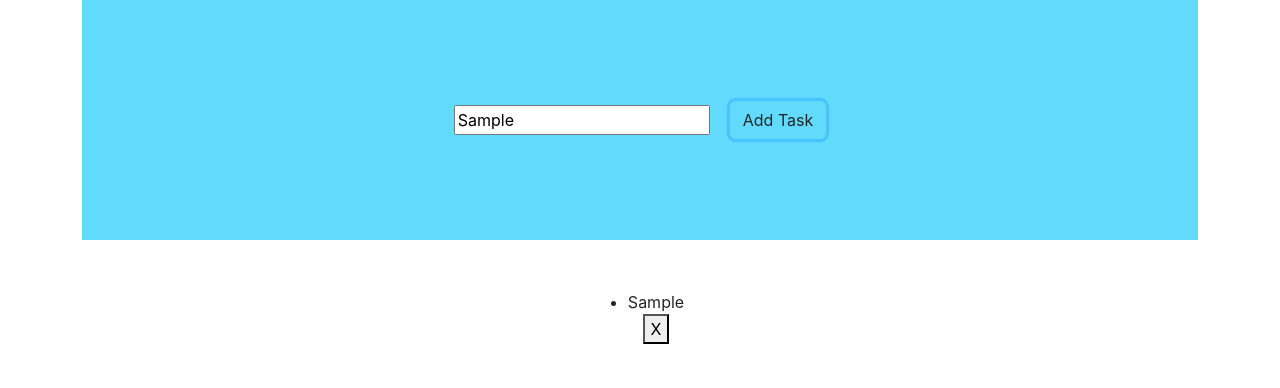
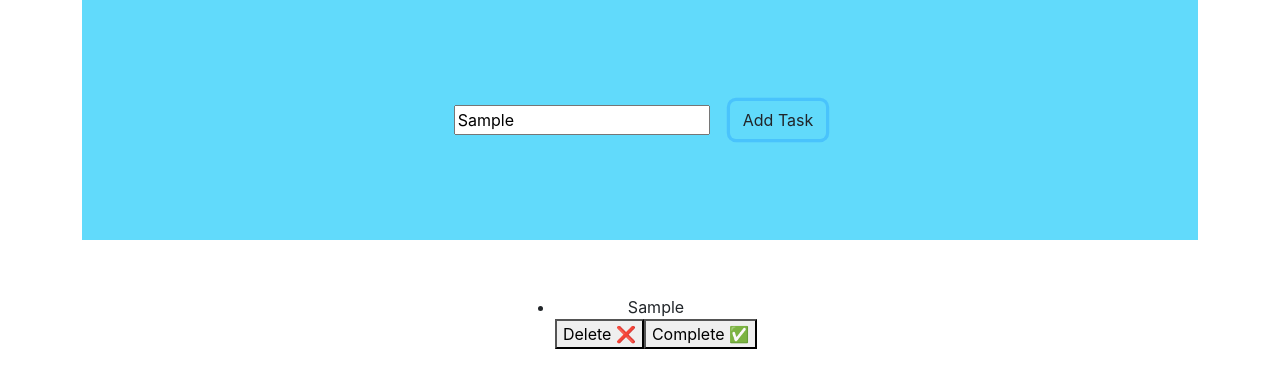
Before and after one commit to nicholas-karimi/react_apps, a React (Create React App) app: page / in a window 1280 px wide. Both pictures are taken after typing "Sample" into the empty fields and a click on the button "Add Task". Shown: the top 388 px of the page. Built offline with nearby package versions, Linux system fonts and the light colour scheme; the HTML template or start-up script is replaced by a standard one.

Commit message:
add component and update task

```diff
--- a/src/App.js
+++ b/src/App.js
@@ -1,5 +1,7 @@
 import './App.css';
 import { useState } from 'react';
+
+import Task from './Task';
 
 function App(props) {
   // track todos
@@ -15,6 +17,7 @@ function App(props) {
     const task = {
       id: todoList.length === 0 ? 1 : todoList[todoList.length - 1].id + 1,
       taskName: newTask,
+      completed: false,
     };
     setTodoList([...todoList, task]);
   };
@@ -31,6 +34,20 @@ function App(props) {
     // console.log('Task Deleted');
     setTodoList(newTodoList);
   };
+
+  // Update Task
+
+  const completeTask = id => {
+    setTodoList(
+      todoList.map(task => {
+        if (task.id === id) {
+          return { ...task, completed: true };
+        } else {
+          return task;
+        }
+      })
+    );
+  };
   return (
     <div className="App">
       <div className="addTask">
@@ -42,12 +59,13 @@ function App(props) {
       <div className="list">
         {todoList.map(task => {
           return (
-            <div>
-              <ul>
-                <li>{task.taskName}</li>
-                <button onClick={() => deleteTask(task.id)}>X</button>
-              </ul>
-            </div>
+            <Task
+              taskName={task.taskName}
+              id={task.id}
+              completed={task.completed}
+              deleteTask={deleteTask}
+              completeTask={completeTask}
+            />
           );
         })}
       </div>
--- /dev/null
+++ b/src/Task.js
@@ -0,0 +1,18 @@
+const Task = props => {
+  return (
+    <div
+      className="task"
+      style={{ backgroundColor: props.completed ? 'green' : 'white' }}
+    >
+      <ul>
+        <li>{props.taskName}</li>
+        <button onClick={() => props.deleteTask(props.id)}>Delete ❌ </button>
+        <button onClick={() => props.completeTask(props.id)}>
+          Complete ✅
+        </button>
+      </ul>
+    </div>
+  );
+};
+
+export default Task;
```
